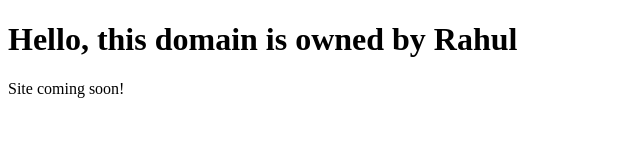
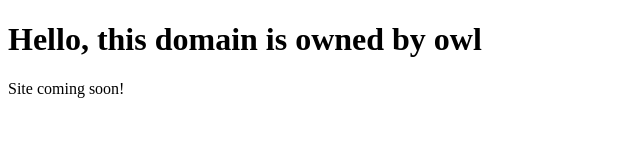
Before and after one commit to RahulReddyNT/owl-landing-page, a plain HTML site: page index.html in a window 1280 px wide. Shown: the full height of the page, 0-640 px from the left. Drawn offline with Linux system fonts and the light colour scheme.

Commit message:
Update index.html

```diff
--- a/index.html
+++ b/index.html
@@ -4,7 +4,7 @@
     <title>Welcome</title>
   </head>
   <body>
-    <h1>Hello, this domain is owned by Rahul</h1>
+    <h1>Hello, this domain is owned by owl</h1>
     <p>Site coming soon!</p>
   </body>
 </html>
```
